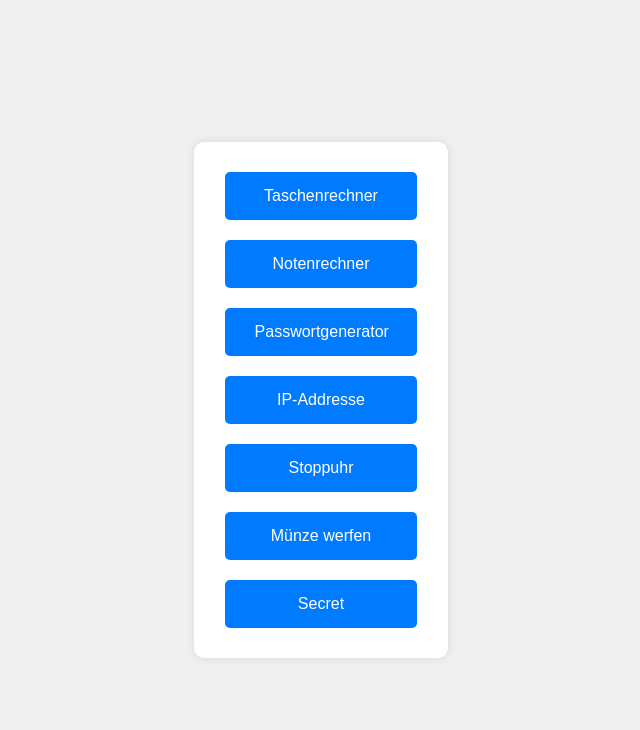
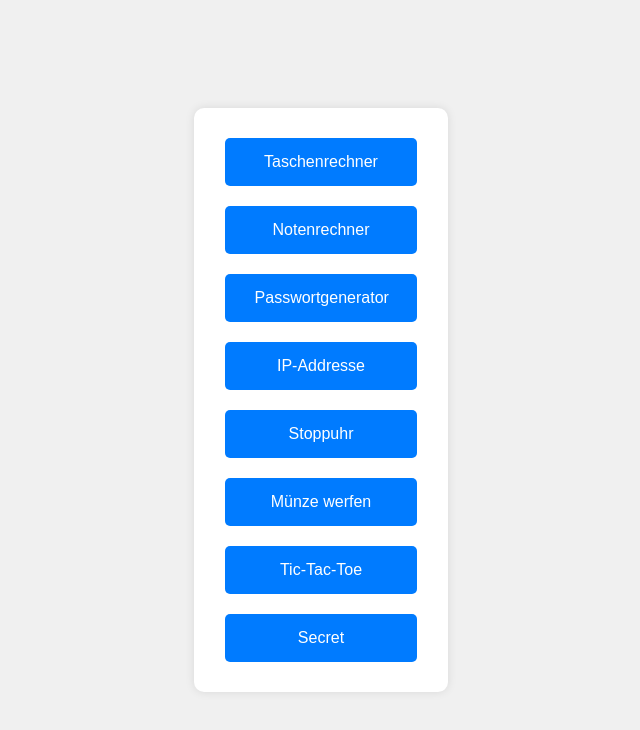
Before and after one commit to notenrechner/notenrechner.github.io, a plain HTML site: page index.html in a window 1280 px wide. Shown: the whole page, without its empty margins (319-959 px from the left). Drawn offline with Linux system fonts and the light colour scheme.

Commit message:
Update index.html

```diff
--- a/index.html
+++ b/index.html
@@ -46,6 +46,7 @@
         <button onclick="location.href='ip-addressenprüfer.html'">IP-Addresse</button> <br>
         <button onclick="location.href='stoppuhr.html'">Stoppuhr</button> <br>
         <button onclick="location.href='münze-werfen.html'">Münze werfen</button> <br>
+        <button onclick="location.href='tic-tac-toe.html'">Tic-Tac-Toe</button> <br>
         <button onclick="location.href='secret.html'">Secret</button> <br>
 
 
```
